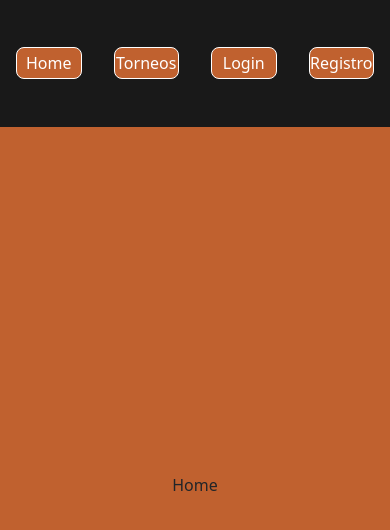
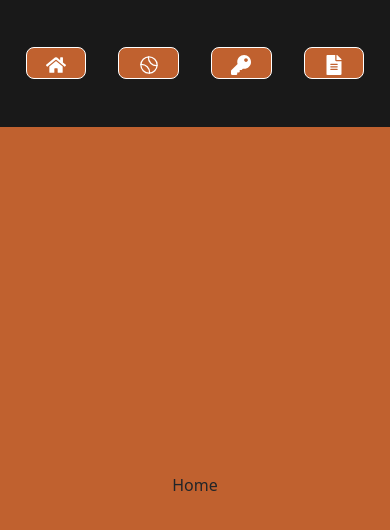
Before and after one commit to rgolfe81/Frontend-React-TopTenisValencia, a React (Vite) app: page / in a window 390 px wide. Shown: the top 530 px of the page. Built offline with nearby package versions, Linux system fonts and the light colour scheme.

Commit message:
style: add icons for header mobile design

```diff
--- a/src/common/Header/Header.css
+++ b/src/common/Header/Header.css
@@ -7,3 +7,19 @@
     align-items: center;
     color: white;
     }
+    .headerAdjustment{
+        display: flex;
+        align-items: center;
+        flex-direction: row;
+    }
+@media (max-width: 768px) {
+    .textNavigator {
+        display: none;
+    }
+    .headerAdjustment{
+        display: flex;
+        flex-direction: row;
+        align-items: center;
+        max-width: 95%;
+    }
+}
--- a/src/common/Header/Header.jsx
+++ b/src/common/Header/Header.jsx
@@ -1,10 +1,13 @@
 import React from "react";
 import "./Header.css";
 import { Navigator } from "../Navigator/Navigator";
-import { FaUser } from "react-icons/fa";
+import { FaHome, FaUser, FaKey, FaFileAlt } from "react-icons/fa";
 import { useNavigate } from "react-router-dom";
 import { useDispatch, useSelector } from "react-redux";
 import { userData, userout } from "../../pages/userSlice";
+import { IoTennisballOutline } from 'react-icons/io5';
+import { AiOutlineUser } from 'react-icons/ai';
+import { RiLogoutCircleRLine } from 'react-icons/ri';
 
 export const Header = () => {
   const dispatch = useDispatch();
@@ -18,27 +21,30 @@ export const Header = () => {
 
   return (
     <div className="headerDesign">
-      <Navigator ruta={"Home"} destino={"/"} />
-      <Navigator ruta={"Torneos"} destino={"/tournaments"} />
+      <div className="headerAdjustment">
+      <Navigator ruta={<span><FaHome className="fs-5"/> <span className="textNavigator">Home</span></span>} destino={"/"} />
+
+      <Navigator ruta={<span><IoTennisballOutline className="fs-5"/> <span className="textNavigator">Torneos</span></span>} destino={"/tournaments"} />
       {!credentialsRdx.credentials.token ? (
         <>
-          <Navigator ruta={"Login"} destino={"/login"} />
-          <Navigator ruta={"Registro"} destino={"/register"} />
+          <Navigator ruta={<span><FaKey className="fs-5"/> <span className="textNavigator">Login</span></span>} destino={"/login"} />
+          <Navigator ruta={<span><FaFileAlt className="fs-5"/> <span className="textNavigator">Registro</span></span>} destino={"/register"} />
         </>
       ) : (
         <>
-          <Navigator ruta={"Perfil"} destino={"/profile"} />
-          <div className="navigatorDesign" onClick={() => logoutFunction()}>Logout</div>
+          <Navigator ruta={<span><AiOutlineUser className="fs-5"/> <span className="textNavigator">Perfil</span></span>} destino={"/profile"} />
+          <div className="navigatorDesign" onClick={() => logoutFunction()}><span><RiLogoutCircleRLine className="fs-5"/> <span className="textNavigator">Logout</span></span></div>
           <div>
             {credentialsRdx.credentials.token ? (
               <div>
-                <FaUser className="text-white fs-5" />{" "}
+                <FaUser className="text-white fs-5 textNavigator" />{" "}
                 {credentialsRdx.credentials.fullUser.name}
               </div>
             ) : null}
           </div>
         </>
       )}
+      </div>
     </div>
   );
 };
--- a/src/common/Navigator/Navigator.jsx
+++ b/src/common/Navigator/Navigator.jsx
@@ -2,7 +2,7 @@ import React from "react";
 import { useNavigate } from "react-router-dom";
 import "./Navigator.css";
 
-export const Navigator = ({ ruta, destino }) => {
+export const Navigator = ({ ruta, destino}) => {
   const navigate = useNavigate();
 
   return (
--- a/src/pages/SelectedTournament/SelectedTournament.css
+++ b/src/pages/SelectedTournament/SelectedTournament.css
@@ -7,6 +7,10 @@
     justify-content: start;
     align-items: center;
     color: white;
+  }
+
+  .tournamentMessageDesign{
+    padding-top: 4em;
   }
 
   .titleTournamentDesign {
--- a/src/pages/SelectedTournament/SelectedTournament.jsx
+++ b/src/pages/SelectedTournament/SelectedTournament.jsx
@@ -28,7 +28,7 @@ const [congratulations, setCongratulations] = useState("");
   }, []);
 
   if (!tournamentById) {
-    return <div className="tournamentDesign">Cargando datos ...</div>;
+    return <div className="tournamentDesign tournamentMessageDesign">Cargando datos ...</div>;
   }
 
   // Pasamos la id del usuario almacenda en redux a json, que es lo que espera el backend
@@ -59,7 +59,6 @@ const [congratulations, setCongratulations] = useState("");
   }
 
 
-
   return (
     <div className="tournamentDesign">
       <div className="titleTournamentDesign">
@@ -70,7 +69,7 @@ const [congratulations, setCongratulations] = useState("");
         {tournamentById.data.end_date}
       </div>
       {congratulations !== "" ? (
-          <div>{congratulations}</div>
+          <div className="tournamentMessageDesign">{congratulations}</div>
         ) : (
           <>
       <Container>
--- a/src/pages/Tournaments/Tournaments.css
+++ b/src/pages/Tournaments/Tournaments.css
@@ -9,7 +9,7 @@
 }
 
 .titleTournamentsDesign {
-  border-bottom: 0.15em solid black;
+  border-bottom: 0.15em solid white;
   width: 60%;
   height: 2em;
   margin-top: 2em;
@@ -17,6 +17,7 @@
   display: flex;
   justify-content: center;
   align-items: center;
+  color: white;
 }
 
 .titleRowTable{
```
